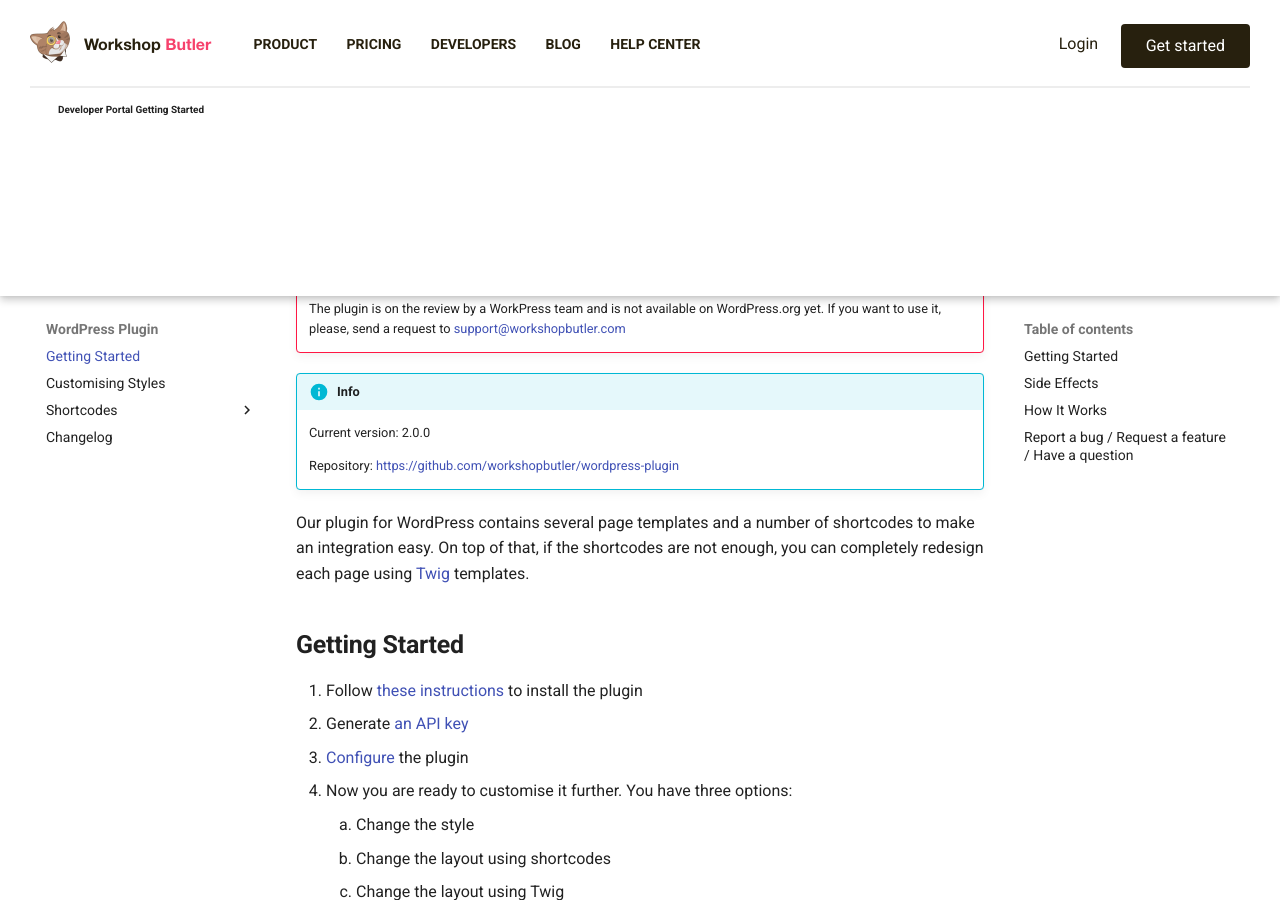
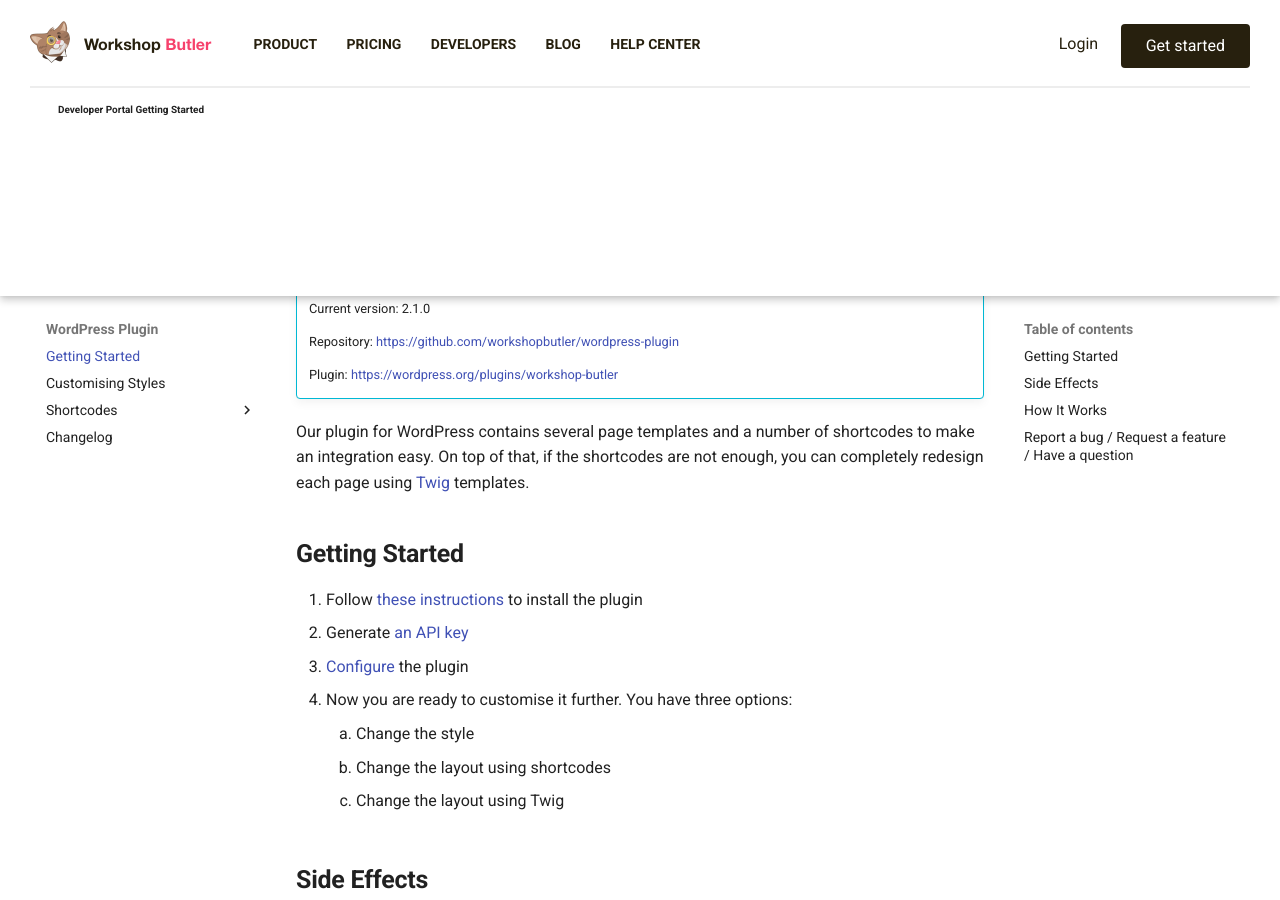
Before and after one commit to workshopbutler/developer-portal, an MkDocs documentation site: the page built from docs/wordpress/index.md, in a window 1280 px wide and 900 px high, scrolled down 524 px. Built offline with MkDocs 1.6.1 and Material for MkDocs 9.7.7, drawn with Linux system fonts in a browser that asks for light colours; old or Windows-style settings are respelled for this version of MkDocs.

Commit message:
Adds documentations for WordPress plugin version 2.1.0

```diff
--- a/docs/wordpress/index.md
+++ b/docs/wordpress/index.md
@@ -1,12 +1,11 @@
 # Workshop Butler WordPress Plugin
 
-!!! danger
-    The plugin is on the review by a WorkPress team and is not available on WordPress.org yet. If you want to use it, please, send a request to support@workshopbutler.com
-
 !!! info
-    Current version: 2.0.0
+    Current version: 2.1.0
 
     Repository: [https://github.com/workshopbutler/wordpress-plugin](https://github.com/workshopbutler/wordpress-plugin)
+
+    Plugin: [https://wordpress.org/plugins/workshop-butler](https://wordpress.org/plugins/workshop-butler)
 
 Our plugin for WordPress contains several page templates and a number of
 shortcodes to make an integration easy. On top of that, if the shortcodes are
```
Also changed, not shown: docs/wordpress/changelog.md (+5 -0 lines), docs/wordpress/shortcodes/trainer-profile-template.md (+3 -0 lines).
